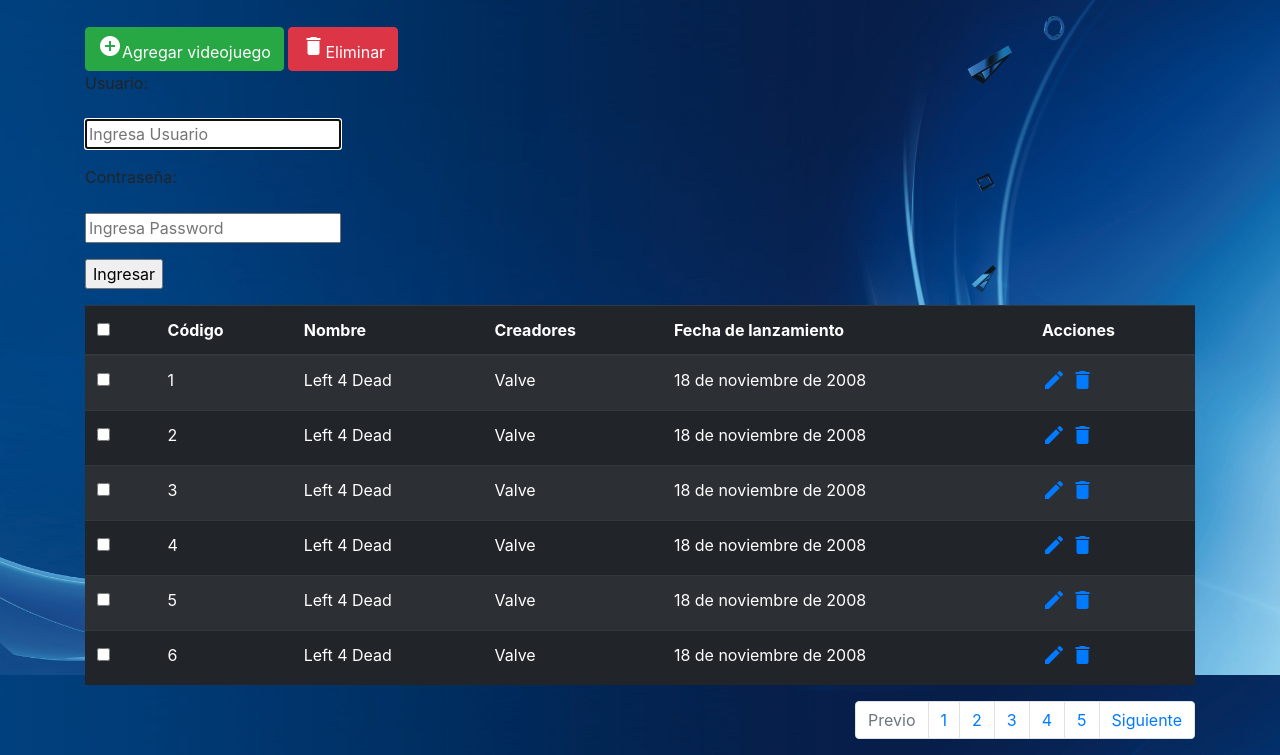
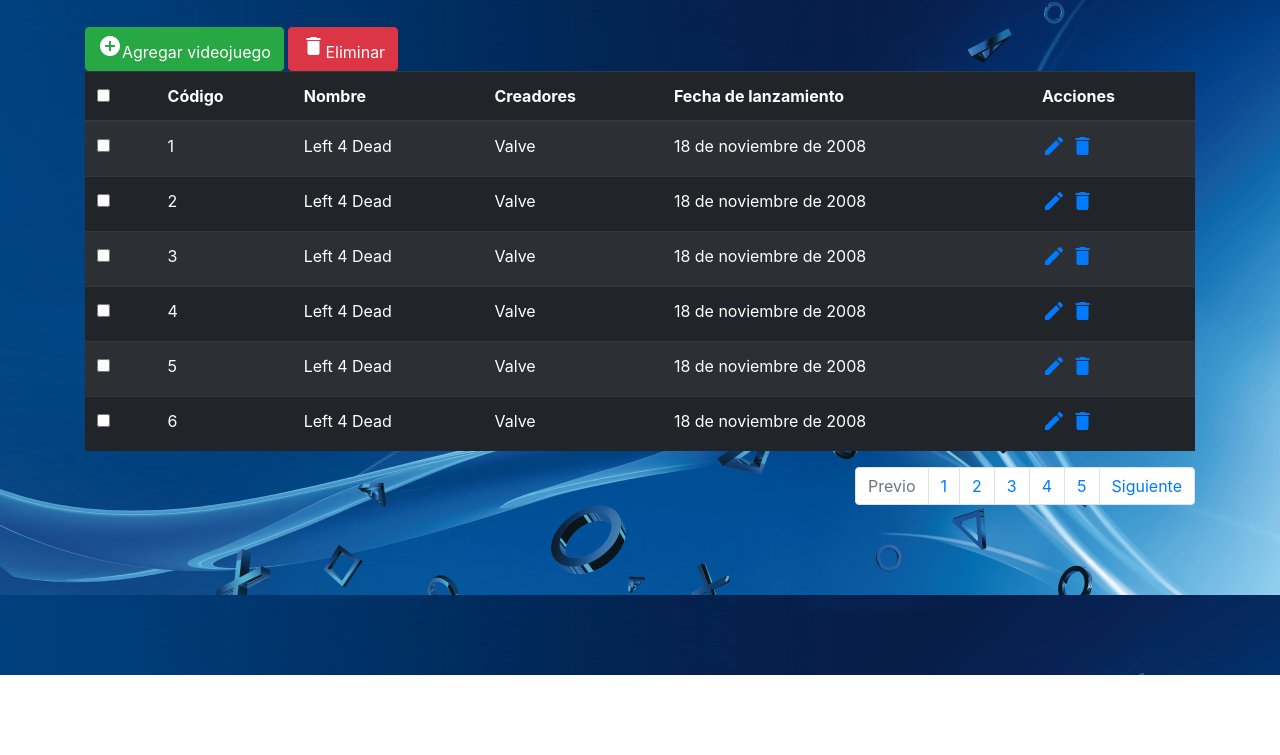
Before and after one commit to elhuacho/WebFirstStage, a plain HTML site: page mantenimiento/mantenimiento.html in a window 1280 px wide. Shown: the part 125-880 px from the top of the page. After the commit the page ends 800 px from the top, so only its background shows below. Drawn offline with nearby package versions, Linux system fonts and the light colour scheme; files whose address does not match are found by name.

Commit message:
Borrar código de prueba

```diff
--- a/mantenimiento/mantenimiento.html
+++ b/mantenimiento/mantenimiento.html
@@ -49,24 +49,6 @@
 					</div>
                 </div>
             </div>
-
-            <form id="form-login" action="" method="post" autocomplete="off">
-                <!--A saber, el atributo for funciona como el id.-->
-                <!--ejemplo <label for="usuario">Usuario:</label>-->
-                <!--required es nuevo en html5, si el campo está vacío te avisa, pero cuidado, no valida la información-->
-                <p><label >Usuario:</label></p>
-                    <input name="usuario" type="text" id="usuario" placeholder="Ingresa Usuario" autofocus="" required=""></p>
-
-                <p><label>Contraseña:</label></p>
-                    <input name="contrasenia" type="password" id="contrasenia" placeholder="Ingresa Password" required=""></p>
-               <p id="bot"><input type="submit" id="submit" name="submit" value="Ingresar" class="boton"></p>
-                </form>
-
-
-
-
-
-
             <table class="table table-striped table-hover table-dark">
                 <thead>
                     <tr>
```
